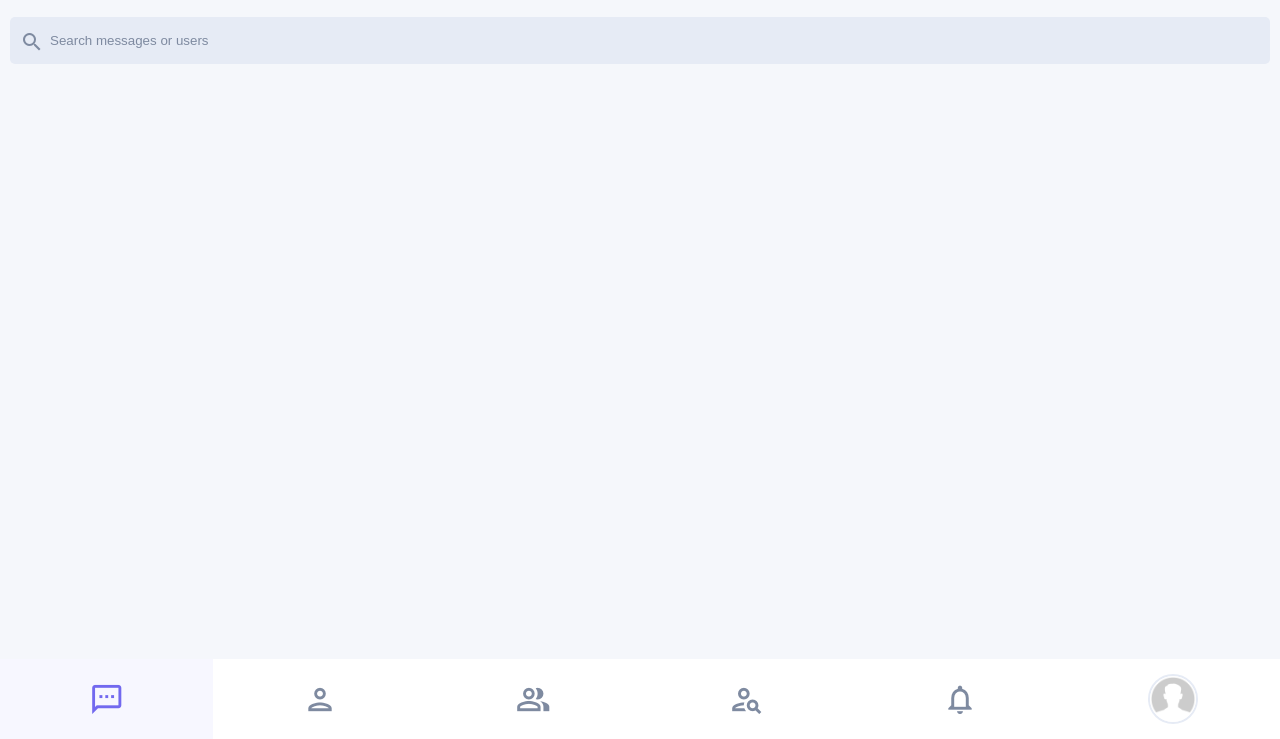
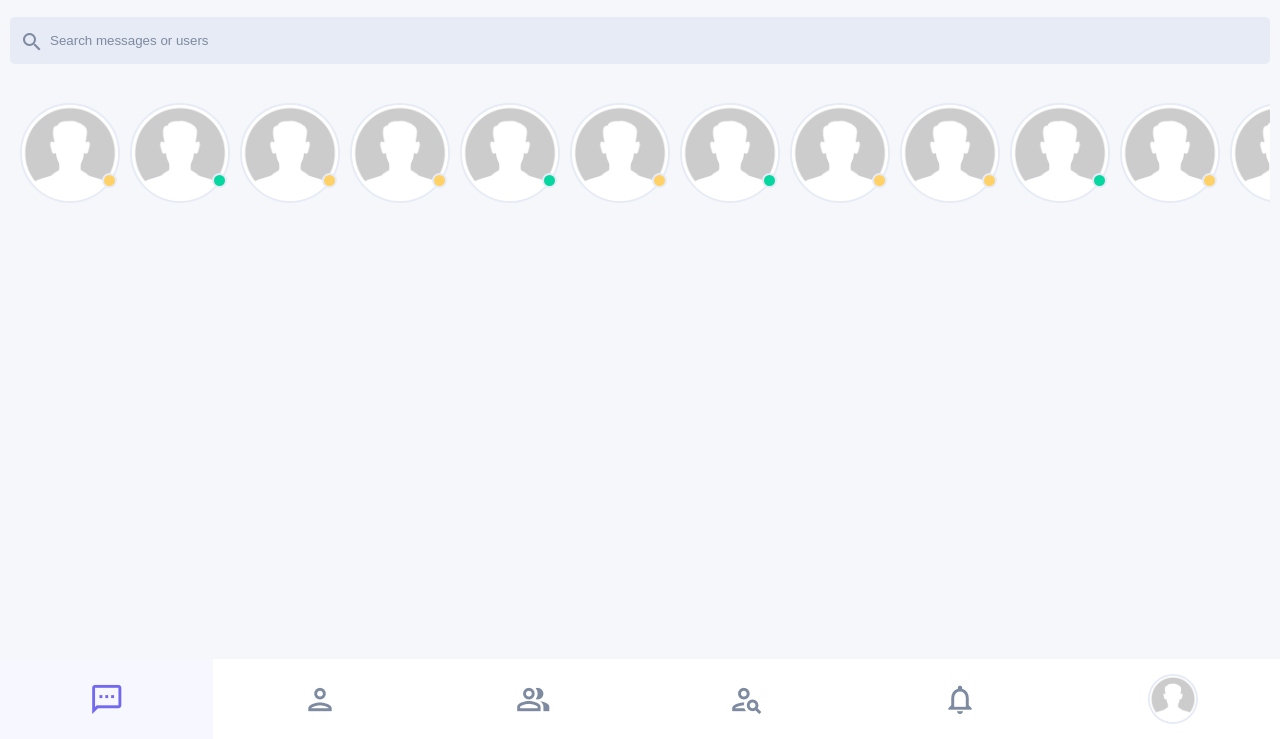
Before and after one commit to martin-alem/smack-frontend-v2, a React app: page / in a window 1280 px wide. Shown: the part 61-800 px from the top of the page. Built offline with nearby package versions, Linux system fonts and the light colour scheme.

Commit message:
completed the online friends design

```diff
--- /dev/null
+++ b/src/components/online_friends/OnlineFriends.css
@@ -0,0 +1,32 @@
+.OnlineFriends {
+  margin-top: 2rem;
+  padding: 1rem;
+  width: 100%;
+  height: 14rem;
+  display: flex;
+  justify-content: flex-start;
+  align-items: center;
+  gap: 1rem;
+  overflow-x: auto;
+  position: absolute;
+}
+
+/* width */
+.OnlineFriends::-webkit-scrollbar {
+  width: 2px;
+}
+
+/* Track */
+.OnlineFriends::-webkit-scrollbar-track {
+  background: #f1f1f1;
+}
+
+/* Handle */
+.OnlineFriends::-webkit-scrollbar-thumb {
+  background: #888;
+}
+
+/* Handle on hover */
+.OnlineFriends::-webkit-scrollbar-thumb:hover {
+  background: #555;
+}
--- /dev/null
+++ b/src/components/online_friends/OnlineFriends.js
@@ -0,0 +1,38 @@
+import React from "react";
+import "./OnlineFriends.css";
+import UserImage from "./../../components/user_image/UserImage";
+import Image from "./../../images/user.jpg";
+
+function OnlineFriends() {
+  const onlineFriends = [
+    "busy",
+    "online",
+    "busy",
+    "busy",
+    "online",
+    "busy",
+    "online",
+    "busy",
+    "busy",
+    "online",
+    "busy",
+    "online",
+    "busy",
+    "busy",
+    "online",
+    "busy",
+    "online",
+    "busy",
+    "busy",
+    "online",
+  ];
+  return (
+    <div className="OnlineFriends">
+      {onlineFriends.map((onlineFriend, index) => (
+        <UserImage alt={onlineFriend} key={index} size="large" src={Image} status={onlineFriend} />
+      ))}
+    </div>
+  );
+}
+
+export default OnlineFriends;
--- a/src/components/search_input/SearchInput.js
+++ b/src/components/search_input/SearchInput.js
@@ -7,7 +7,7 @@ function SearchInput(props) {
   return (
     <div className="SearchInput">
       <input type="search" name={name} placeholder={placeholder} className="SearchInput-input" />
-      <span class="material-icons-outlined">search</span>
+      <span className="material-icons-outlined">search</span>
     </div>
   );
 }
--- /dev/null
+++ b/src/components/user_image/UserImage.css
@@ -0,0 +1,47 @@
+.UserImage {
+  position: relative;
+  cursor: pointer;
+}
+
+.UserImage-image-small {
+  width: 2.5rem;
+  height: 2.5rem;
+}
+
+.UserImage-image-medium {
+  width: 5rem;
+  height: 5rem;
+}
+
+.UserImage-image-large {
+  width: 10rem;
+  height: 10rem;
+}
+
+.UserImage-image {
+  border: 2px solid var(--color-input-bg);
+  border-radius: 50%;
+}
+
+.UserImage-status {
+  width: 1.5rem;
+  height: 1.5rem;
+  border-radius: 50%;
+  position: absolute;
+  top: 7rem;
+  left: 8.2rem;
+}
+
+.online {
+  border: 2px solid var(--color-input-bg);
+  background-color: var(--color-online-status);
+}
+
+.busy {
+  border: 2px solid var(--color-input-bg);
+  background-color: var(--color-busy-status);
+}
+
+.offline {
+  display: none;
+}
--- /dev/null
+++ b/src/components/user_image/UserImage.js
@@ -0,0 +1,14 @@
+import React from "react";
+import "./UserImage.css";
+
+function UserImage(props) {
+  const { size, alt, src, status } = props;
+  return (
+    <div className="UserImage">
+      <img src={src} alt={alt} className={`UserImage-image UserImage-image-${size}`} />
+      <div className={`UserImage-status ${status}`}></div>
+    </div>
+  );
+}
+
+export default UserImage;
--- a/src/index.css
+++ b/src/index.css
@@ -11,7 +11,9 @@
   --color-input-bg: #e6ebf5;
   --color-error: #c92432;
   --color-error-light: #fffafa;
-  --color-bg-active: #F7F7FF;
+  --color-bg-active: #f7f7ff;
+  --color-online-status: #06d6a0;
+  --color-busy-status: #ffd166;
 }
 
 html {
--- a/src/pages/chats/Chats.css
+++ b/src/pages/chats/Chats.css
@@ -9,3 +9,7 @@
   font-weight: bolder;
   color: var(--color-secondary-text);
 }
+
+.Chats-online-friends{
+    position: relative;
+}
--- a/src/pages/chats/Chats.js
+++ b/src/pages/chats/Chats.js
@@ -1,6 +1,7 @@
 import React from "react";
 import "./Chats.css";
 import SearchInput from "./../../components/search_input/SearchInput";
+import OnlineFriends from "./../../components/online_friends/OnlineFriends";
 
 function Chats() {
   return (
@@ -9,6 +10,9 @@ function Chats() {
       <div className="Chats-search-input">
         <SearchInput name="search_input" placeholder="Search messages or users" />
       </div>
+      <div className="Chats-online-friends">
+        <OnlineFriends />
+      </div>
     </div>
   );
 }
--- a/src/pages/home/Home.css
+++ b/src/pages/home/Home.css
@@ -2,7 +2,7 @@
   width: 100%;
   height: 100vh;
   display: grid;
-  grid-template-columns: 3% repeat(11, auto);
+  grid-template-columns: 80px 50px repeat(10, auto);
   grid-template-rows: repeat(12, 1fr);
   grid-template-areas:
     "Nav   LNV   LNV   CHT   CHT   CHT   CHT   CHT   CHT   CHT   CHT   CHT"
```
